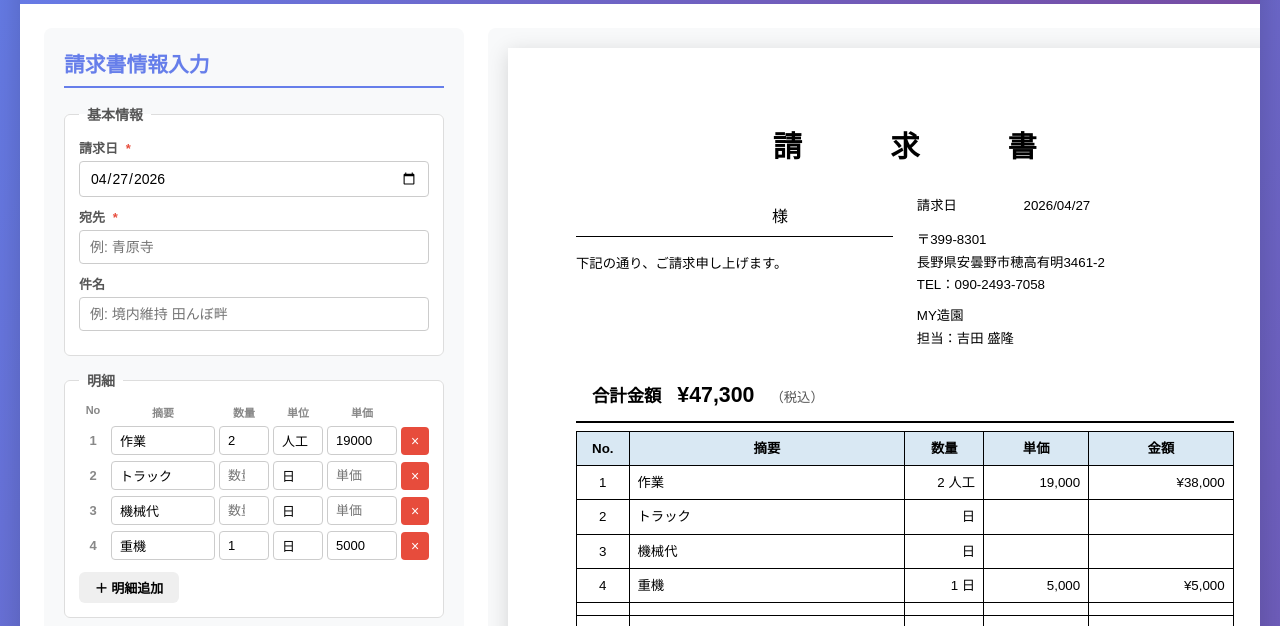
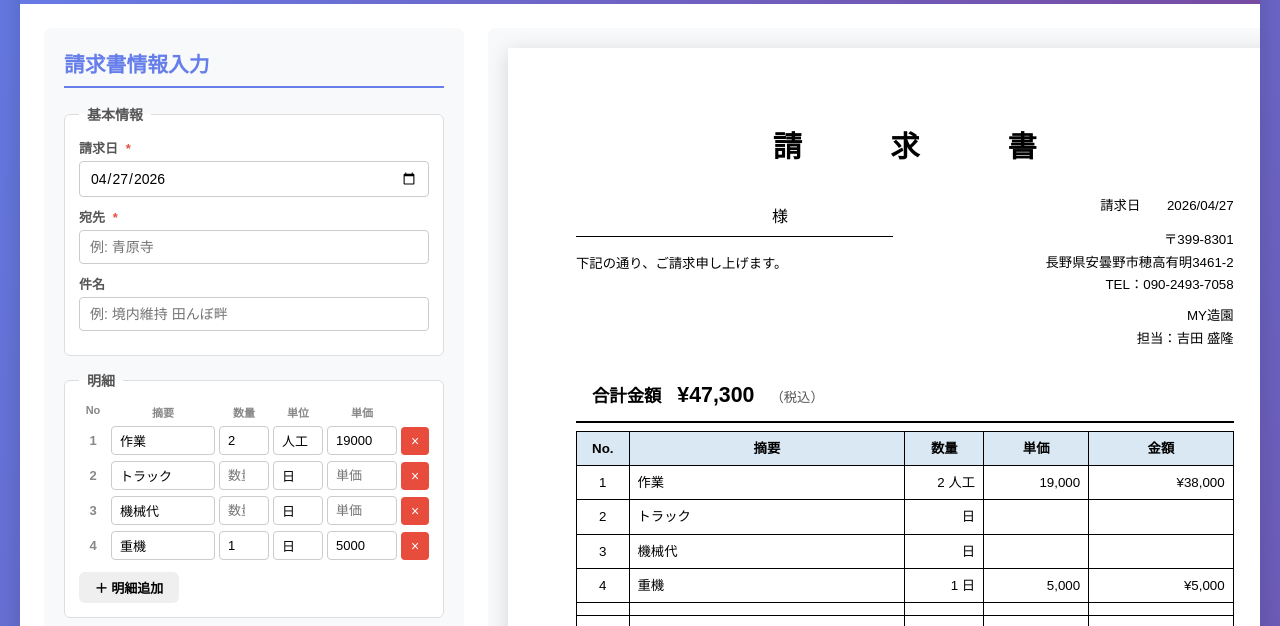
Before and after one commit to morimitsu-yoshida/invoice-generator, a plain HTML site: page index.html in a window 1280 px wide. Shown: the part 110-736 px from the top of the page. Drawn offline with Linux system fonts and the light colour scheme.

Commit message:
発行者情報ブロックを右詰めに変更
サンプル画像のレイアウトに合わせ、請求日・住所・屋号などを右寄せに統一。

Co-Authored-By: Claude Opus 4.7 (1M context) <noreply@anthropic.com>

```diff
--- a/styles.css
+++ b/styles.css
@@ -218,15 +218,13 @@ textarea { resize: vertical; min-height: 50px; }
 }
 
 .inv-issuer {
-    text-align: left;
+    text-align: right;
     font-size: 10pt;
     line-height: 1.7;
 }
 
-.inv-issuer .label { display: inline-block; min-width: 4em; }
 .inv-issuer .issue-date { margin-bottom: 12px; }
-.inv-issuer .issue-date .label { min-width: 4em; }
-.inv-issuer .issue-date .value { margin-left: 4em; }
+.inv-issuer .issue-date .label { margin-right: 2em; }
 
 .inv-total-box {
     margin: 12px 0 8px;
```
